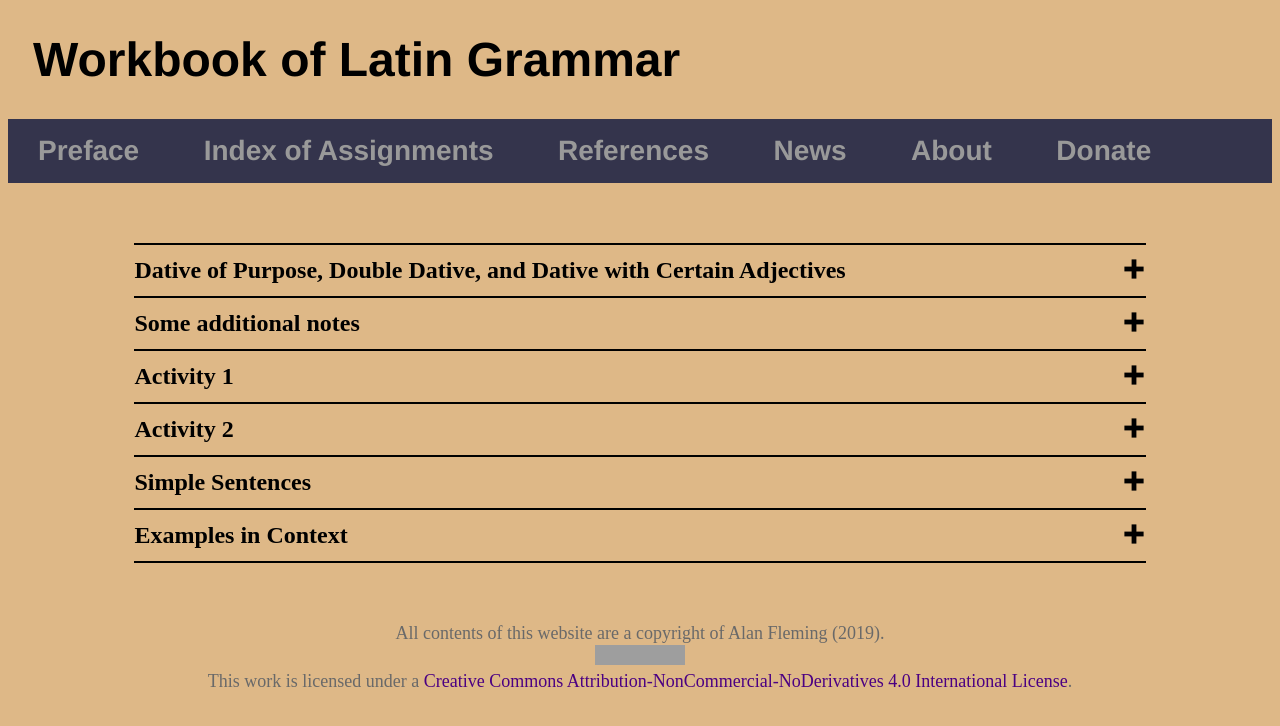
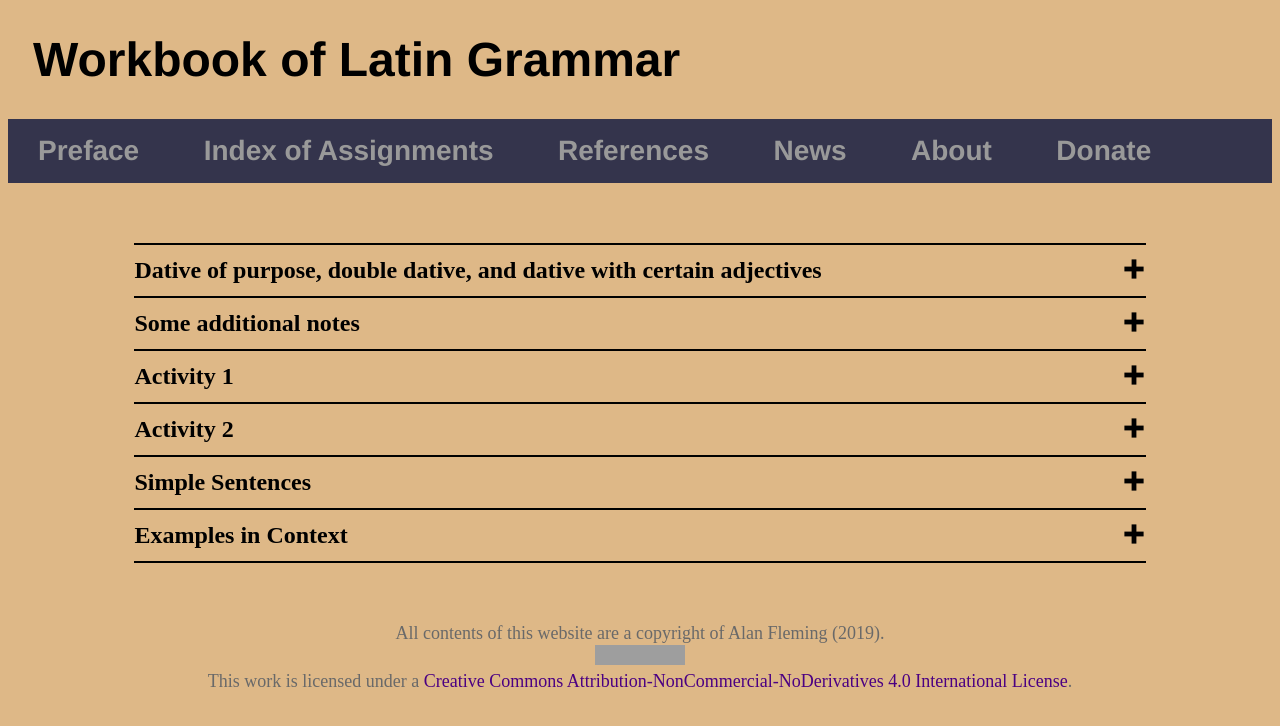
Before and after one commit to AlanCFleming82/AlanCFleming82.github.io, a Jekyll site: the page built from Assignments/3_Dative_purpose.html, in a window 1280 px wide. Shown: the top 726 px of the page. Built offline with Jekyll 4.4.1, drawn with Linux system fonts in a browser that asks for light colours; grey boxes are pictures that could not be loaded.

Commit message:
Add files via upload

```diff
--- a/Assignments/3_Dative_purpose.html
+++ b/Assignments/3_Dative_purpose.html
@@ -1,10 +1,10 @@
 ---
 layout: default
-title: Assignment 3 Dative of Purpose, Double Dative, and Dative with Certain Adjectives
+title: Assignment 3 Dative of purpose, double dative, and dative with certain adjectives
 description: Lesson 3 covers the dative of purpose andd double dative construction in addition to datives with certain adjectives.
 ---
 
-	<h2>Dative of Purpose, Double Dative, and Dative with Certain Adjectives</h2>
+	<h2>Dative of purpose, double dative, and dative with certain adjectives</h2>
 	<div class="block">
 		<p>A dative, called the <strong>dative of purpose</strong>, can be used to succinctly express a goal or aim of an action. This dative is generally translated into English using the prepositions “as” or “for”.</p>
 		<p class="indent">Caesar omnem equitātum <span class="underline">auxiliō</span> mīsit. “Caesar sent his entire cavalry <span class="underline">as aid</span>.”</p>
```
